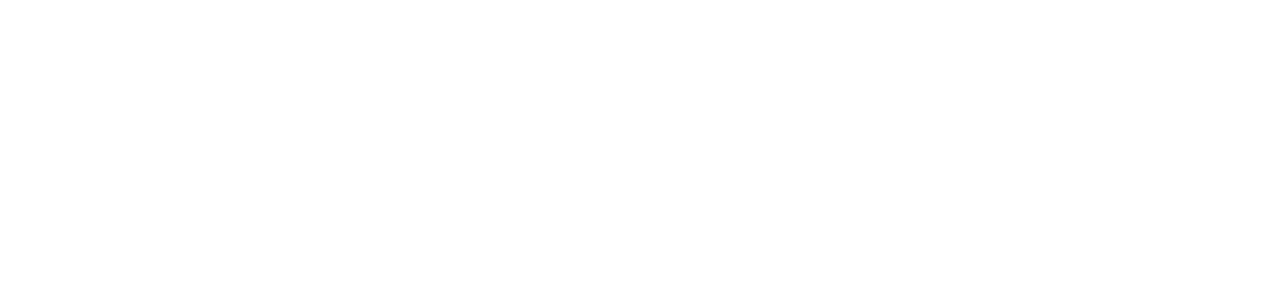
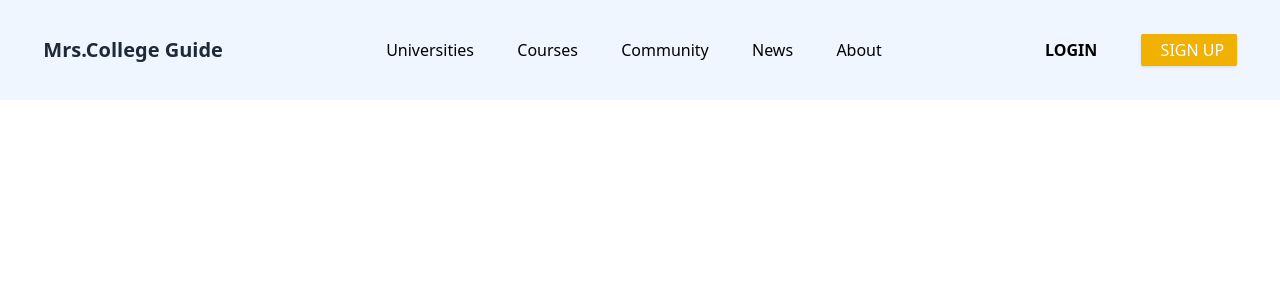
Before and after one commit to Ankitkumar7311/E-Learning, a React (Vite) app: page / in a window 1280 px wide. Shown: the top 300 px of the page. Built offline with nearby package versions, Linux system fonts and the light colour scheme.

Commit message:
Uday navbar modified

```diff
--- a/src/App.jsx
+++ b/src/App.jsx
@@ -1,8 +1,8 @@
-import React from 'react'
+import NavBar from './components/NavBar'
 
 const App = () => {
   return <>
-
+  <NavBar/>
 
   </>
 }
--- /dev/null
+++ b/src/components/NavBar.jsx
@@ -0,0 +1,17 @@
+import React from 'react'
+let NavBar=()=>{
+    return<>
+     <nav className='bg-blue-50 h-25 flex flex-row justify-evenly items-center '>
+        <a href=""><h1 className='text-xl font-semibold text-gray-800 font-sans-serif'>Mrs.College Guide</h1></a>
+        <a href=""><h1 className='font-sans-serif ml-30 font-normal'>Universities</h1></a>
+        <a href=""><h1 className='font-sans  '>Courses</h1></a>
+        <a href=""><h1 className='font-sans'>Community</h1></a>
+        <a href=""><h1 className='font-sans'>News</h1></a>
+        <a href=""><h1 className='font-sans mr-30'>About</h1></a>
+        <a href=""><h1 className='font-sans  font-bold uppercase'>Login</h1></a>
+        <a href=""><h1 className='rounded-xs bg-yellow-500 h-8 w-24 content-center pl-5 pr-2 text-5 text-white uppercase hover:bg-yellow-600 shadow'>sign up</h1></a>
+     </nav>
+    </>
+
+}
+export default NavBar;
```
